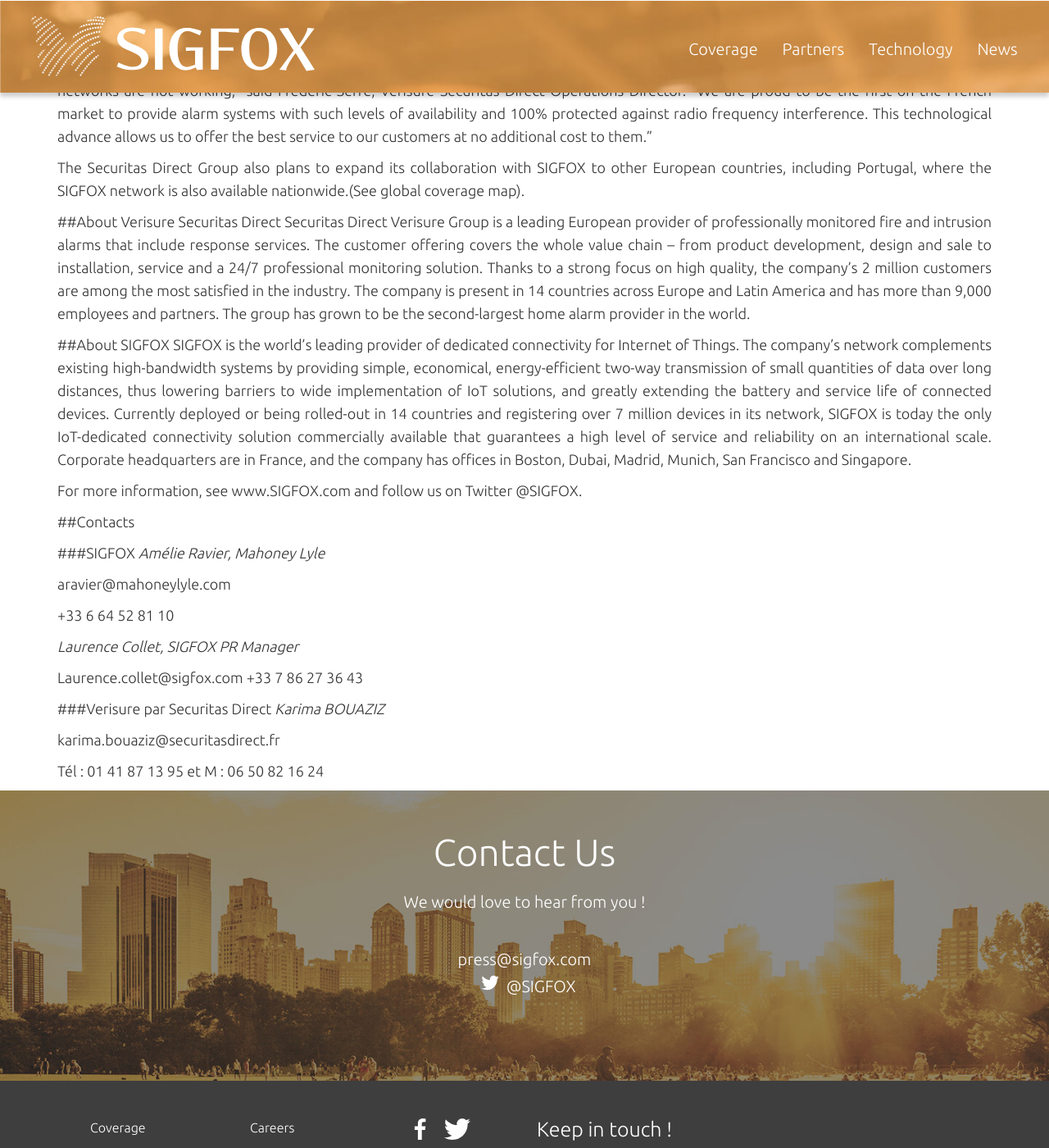
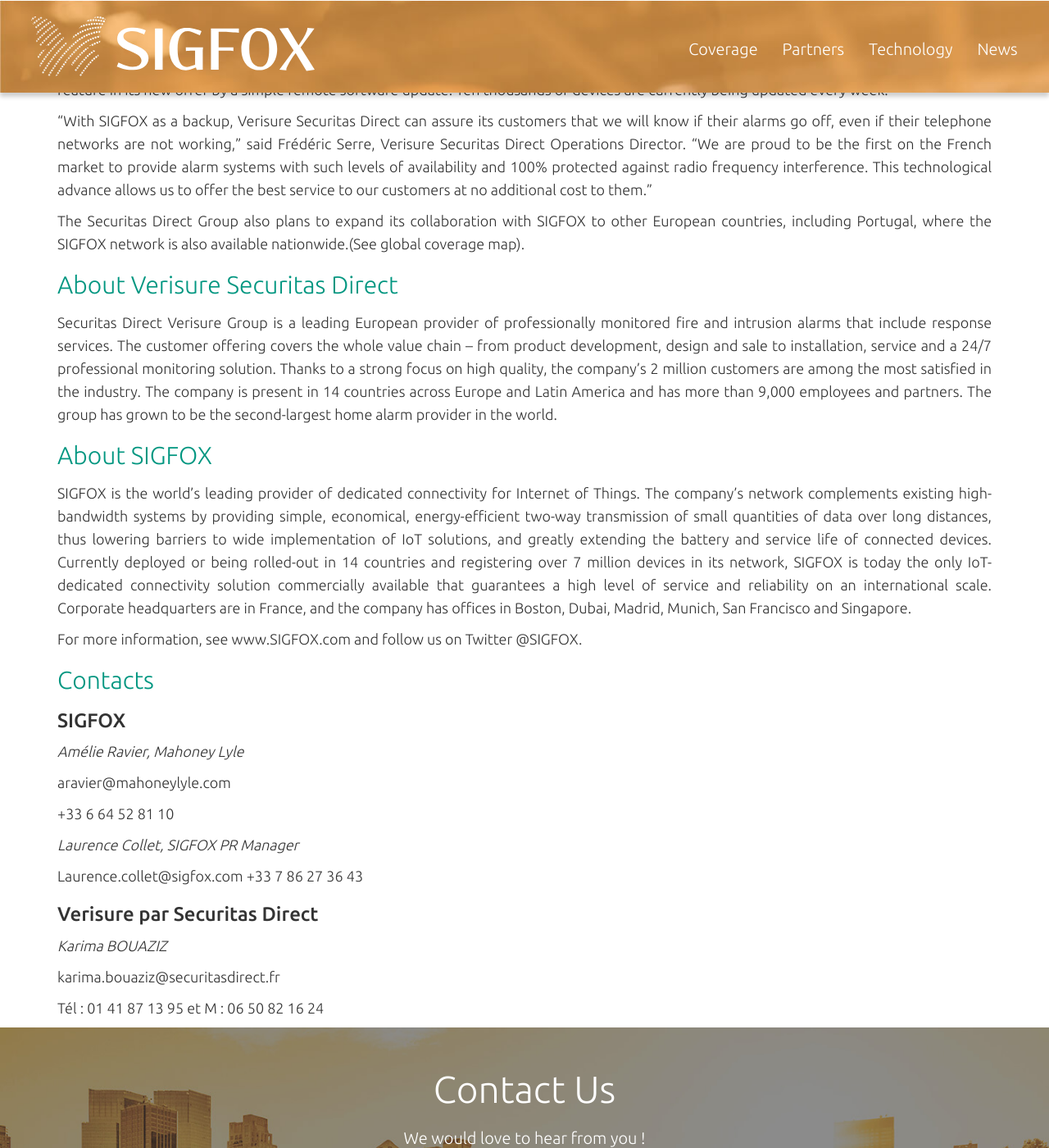
Before and after one commit to sigfox/makers.sigfox.com, a Jekyll site: the page built from _posts/2016-02-22-Verisure-Securitas-Direct-Connects-200-000-Alarm-Systems-To-The-SIGFOX-IoT-Network-in-France.md, in a window 1280 px wide and 1400 px high, scrolled down 712 px. Shown: the whole window at 82% size. Built offline with Jekyll 4.4.1, drawn with Linux system fonts in a browser that asks for light colours; some of the changed text lies outside the part shown.

Commit message:
PR Verisure : switch from md to html Looks like github pages doesn't handle markdown for posts :(

```diff
--- a/_posts/2016-02-22-Verisure-Securitas-Direct-Connects-200-000-Alarm-Systems-To-The-SIGFOX-IoT-Network-in-France.md
+++ b/_posts/2016-02-22-Verisure-Securitas-Direct-Connects-200-000-Alarm-Systems-To-The-SIGFOX-IoT-Network-in-France.md
@@ -5,58 +5,53 @@
 title: Verisure Securitas Direct Connects 200,000 Alarm Systems To the SIGFOX Internet of Things Network in France
 ---
 
-#Verisure Securitas Direct Connects 200,000 Alarm Systems To the SIGFOX Internet of Things Network in France
+<h1 id="verisure-securitas-direct-connects-200000-alarm-systems-to-the-sigfox-internet-of-things-network-in-france">Verisure Securitas Direct Connects 200,000 Alarm Systems To the SIGFOX Internet of Things Network in France</h1>
 
-_Following Success of Partnership in Spain, Company Integrates SIGFOX Connectivity Solution in Alarm Systems to Assure Anti-jamming Protection_
+<p><em>Following Success of Partnership in Spain, Company Integrates SIGFOX Connectivity Solution in Alarm Systems to Assure Anti-jamming Protection</em></p>
 
-BARCELONA – Feb. 22, 2016 – Eighteen months after connecting a million security systems to the SIGFOX Internet of Things network in Spain, Verisure Securitas Direct is extending its coverage in France, where it will deploy more than 200,000 systems connected to the network for homes and businesses during Q1.
+<p>BARCELONA – Feb. 22, 2016 – Eighteen months after connecting a million security systems to the SIGFOX Internet of Things network in Spain, Verisure Securitas Direct is extending its coverage in France, where it will deploy more than 200,000 systems connected to the network for homes and businesses during Q1.</p>
 
-Since September 2014, Verisure Securitas Direct has integrated SIGFOX connectivity in its security systems to guarantee its customers extra protection against GSM network outages and jamming attempts.
+<p>Since September 2014, Verisure Securitas Direct has integrated SIGFOX connectivity in its security systems to guarantee its customers extra protection against GSM network outages and jamming attempts.</p>
 
-The company said its experience with SIGFOX in Spain demonstrated not only SIGFOX’s cost-and-energy-use advantages and indoor performances, but also its superior anti-jamming protection compared to network protocols such as GSM.
+<p>The company said its experience with SIGFOX in Spain demonstrated not only SIGFOX’s cost-and-energy-use advantages and indoor performances, but also its superior anti-jamming protection compared to network protocols such as GSM.</p>
 
-Independent of GSM networks used by most security systems and based on a very strong radio interference-protection capability, SIGFOX provides Verisure Securitas Direct a second channel of communication with the company’s remote monitoring station and guarantees continuity of service.
+<p>Independent of GSM networks used by most security systems and based on a very strong radio interference-protection capability, SIGFOX provides Verisure Securitas Direct a second channel of communication with the company’s remote monitoring station and guarantees continuity of service.</p>
 
-Once an attempt of interference or jamming is identified by, for example, detection of a loss of GSM signal, the control panel sends an alert via the SIGFOX network, which prompts the security protocol from the Verisure Securitas Direct’s central station.
+<p>Once an attempt of interference or jamming is identified by, for example, detection of a loss of GSM signal, the control panel sends an alert via the SIGFOX network, which prompts the security protocol from the Verisure Securitas Direct’s central station.</p>
 
-“SIGFOX’s communications-jamming protection is very robust compared to GSM,” said Christophe Fourtet, co-founder and chief science officer of SIGFOX. “RF power required to jam SIGFOX communication with conventional jammers is huge and far beyond the power capability of jammers available on the market.”
+<p>“SIGFOX’s communications-jamming protection is very robust compared to GSM,” said Christophe Fourtet, co-founder and chief science officer of SIGFOX. “RF power required to jam SIGFOX communication with conventional jammers is huge and far beyond the power capability of jammers available on the market.”</p>
 
-SIGFOX will allow Securitas Direct, whose systems were already equipped with SIGFOX ReadyTM components, to activate the anti-jamming feature in its new offer by a simple remote software update. Ten thousands of devices are currently being updated every week.
+<p>SIGFOX will allow Securitas Direct, whose systems were already equipped with SIGFOX ReadyTM components, to activate the anti-jamming feature in its new offer by a simple remote software update. Ten thousands of devices are currently being updated every week.</p>
 
-“With SIGFOX as a backup, Verisure Securitas Direct can assure its customers that we will know if their alarms go off, even if their telephone networks are not working,” said Frédéric Serre, Verisure Securitas Direct Operations Director. “We are proud to be the first on the French market to provide alarm systems with such levels of availability and 100% protected against radio frequency interference. This technological advance allows us to offer the best service to our customers at no additional cost to them.”
+<p>“With SIGFOX as a backup, Verisure Securitas Direct can assure its customers that we will know if their alarms go off, even if their telephone networks are not working,” said Frédéric Serre, Verisure Securitas Direct Operations Director. “We are proud to be the first on the French market to provide alarm systems with such levels of availability and 100% protected against radio frequency interference. This technological advance allows us to offer the best service to our customers at no additional cost to them.”</p>
 
-The Securitas Direct Group also plans to expand its collaboration with SIGFOX to other European countries, including Portugal, where the SIGFOX network is also available nationwide.(See global coverage map).
+<p>The Securitas Direct Group also plans to expand its collaboration with SIGFOX to other European countries, including Portugal, where the SIGFOX network is also available nationwide.(See global coverage map).</p>
 
+<h2 id="about-verisure-securitas-direct">About Verisure Securitas Direct</h2>
+<p>Securitas Direct Verisure Group is a leading European provider of professionally monitored fire and intrusion alarms that include response services. The customer offering covers the whole value chain – from product development, design and sale to installation, service and a 24/7 professional monitoring solution. Thanks to a strong focus on high quality, the company’s 2 million customers are among the most satisfied in the industry. The company is present in 14 countries across Europe and Latin America and has more than 9,000 employees and partners. The group has grown to be the second-largest home alarm provider in the world.</p>
 
+<h2 id="about-sigfox">About SIGFOX</h2>
+<p>SIGFOX is the world’s leading provider of dedicated connectivity for Internet of Things. The company’s network complements existing high-bandwidth systems by providing simple, economical, energy-efficient two-way transmission of small quantities of data over long distances, thus lowering barriers to wide implementation of IoT solutions, and greatly extending the battery and service life of connected devices. Currently deployed or being rolled-out in 14 countries and registering over 7 million devices in its network, SIGFOX is today the only IoT-dedicated connectivity solution commercially available that guarantees a high level of service and reliability on an international scale. Corporate headquarters are in France, and the company has offices in Boston, Dubai, Madrid, Munich, San Francisco and Singapore.</p>
 
+<p>For more information, see www.SIGFOX.com and follow us on Twitter @SIGFOX.</p>
 
-##About Verisure Securitas Direct
-Securitas Direct Verisure Group is a leading European provider of professionally monitored fire and intrusion alarms that include response services. The customer offering covers the whole value chain – from product development, design and sale to installation, service and a 24/7 professional monitoring solution. Thanks to a strong focus on high quality, the company’s 2 million customers are among the most satisfied in the industry. The company is present in 14 countries across Europe and Latin America and has more than 9,000 employees and partners. The group has grown to be the second-largest home alarm provider in the world.
+<h2 id="contacts">Contacts</h2>
 
+<h3 id="sigfox">SIGFOX</h3>
+<p><em>Amélie Ravier, Mahoney Lyle</em></p>
 
-##About SIGFOX
-SIGFOX is the world’s leading provider of dedicated connectivity for Internet of Things. The company’s network complements existing high-bandwidth systems by providing simple, economical, energy-efficient two-way transmission of small quantities of data over long distances, thus lowering barriers to wide implementation of IoT solutions, and greatly extending the battery and service life of connected devices. Currently deployed or being rolled-out in 14 countries and registering over 7 million devices in its network, SIGFOX is today the only IoT-dedicated connectivity solution commercially available that guarantees a high level of service and reliability on an international scale. Corporate headquarters are in France, and the company has offices in Boston, Dubai, Madrid, Munich, San Francisco and Singapore.
+<p>aravier@mahoneylyle.com</p>
 
-For more information, see www.SIGFOX.com and follow us on Twitter @SIGFOX.
+<p>+33 6 64 52 81 10</p>
 
+<p><em>Laurence Collet, SIGFOX PR Manager</em></p>
 
-##Contacts
+<p>Laurence.collet@sigfox.com
++33 7 86 27 36 43</p>
 
-###SIGFOX
-*Amélie Ravier, Mahoney Lyle*
+<h3 id="verisure-par-securitas-direct">Verisure par Securitas Direct</h3>
+<p><em>Karima BOUAZIZ</em></p>
 
-aravier@mahoneylyle.com
+<p>karima.bouaziz@securitasdirect.fr</p>
 
-+33 6 64 52 81 10
-
-*Laurence Collet, SIGFOX PR Manager*
-
-Laurence.collet@sigfox.com
-+33 7 86 27 36 43
-
-###Verisure par Securitas Direct
-*Karima BOUAZIZ*
-
-karima.bouaziz@securitasdirect.fr
-
-Tél : 01 41 87 13 95 et M : 06 50 82 16 24
+<p>Tél : 01 41 87 13 95 et M : 06 50 82 16 24</p>
```
